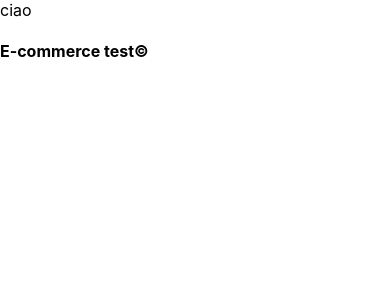
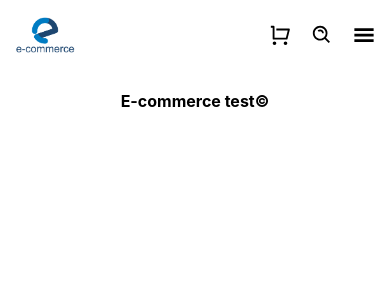
Before and after one commit to ChiaraZuccaro/fe-test, a Next.js app: page / in a window 390 px wide. Shown: the top 300 px of the page. Built offline with nearby package versions, Linux system fonts and the light colour scheme.

Commit message:
feat: mobile navbar

```diff
--- a/components/DefaultLayout/defaultlayout.jsx
+++ b/components/DefaultLayout/defaultlayout.jsx
@@ -1,9 +1,10 @@
+import { Navbar } from "../Navbar/navbar";
 import styles from "./styles.module.scss";
 
 export const DefaultLayout = ({ children }) => {
   return (
     <div className={styles.Allwrapper}>
-      <header>ciao</header>
+      <Navbar />
 
       {children}
 
--- a/components/DefaultLayout/styles.module.scss
+++ b/components/DefaultLayout/styles.module.scss
@@ -0,0 +1,5 @@
+.Allwrapper {
+  footer {
+    text-align: center;
+  }
+}
--- /dev/null
+++ b/components/Navbar/navbar.jsx
@@ -0,0 +1,23 @@
+import Image from "next/image";
+import logo from "./logo/commerce.png";
+import styles from "./styles.module.scss";
+import { GiHamburgerMenu } from "react-icons/gi";
+import { RiShoppingCartLine } from "react-icons/ri";
+import { BiSearchAlt } from "react-icons/bi";
+
+export const Navbar = () => {
+  return (
+    <nav className={styles.navbar}>
+      <div className={styles.navWrap}>
+        <div className={styles.logo}>
+          <Image src={logo} alt={"logo"} layout="responsive" />
+        </div>
+        <div className={styles.hamburger}>
+          <RiShoppingCartLine />
+          <BiSearchAlt />
+          <GiHamburgerMenu />
+        </div>
+      </div>
+    </nav>
+  );
+};
--- /dev/null
+++ b/components/Navbar/styles.module.scss
@@ -0,0 +1,28 @@
+.navbar {
+  padding: 0 15px;
+  .navWrap {
+    display: flex;
+    flex-flow: row nowrap;
+    justify-content: space-between;
+    align-items: center;
+    height: 70px;
+    .logo {
+      width: 60px;
+      height: auto;
+    }
+
+    .hamburger {
+      position: relative;
+      display: flex;
+      align-items: center;
+      justify-content: center;
+      gap: 20px;
+
+      svg {
+        width: 22px;
+        cursor: pointer;
+        height: auto;
+      }
+    }
+  }
+}
```
Also changed, not shown: styles/variables.scss (added, +31 -0 lines), components/Navbar/logo/commerce.png (added).
